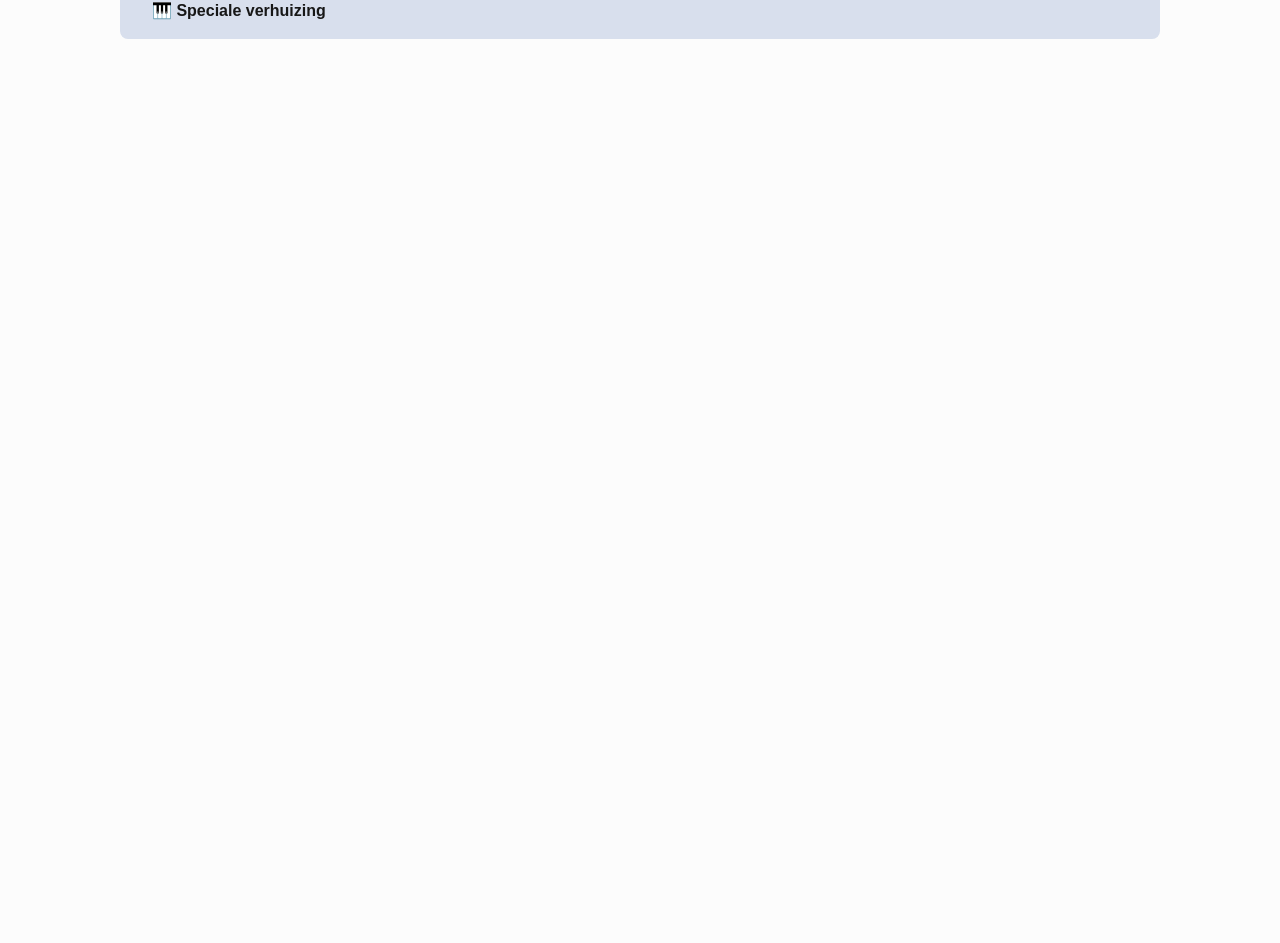
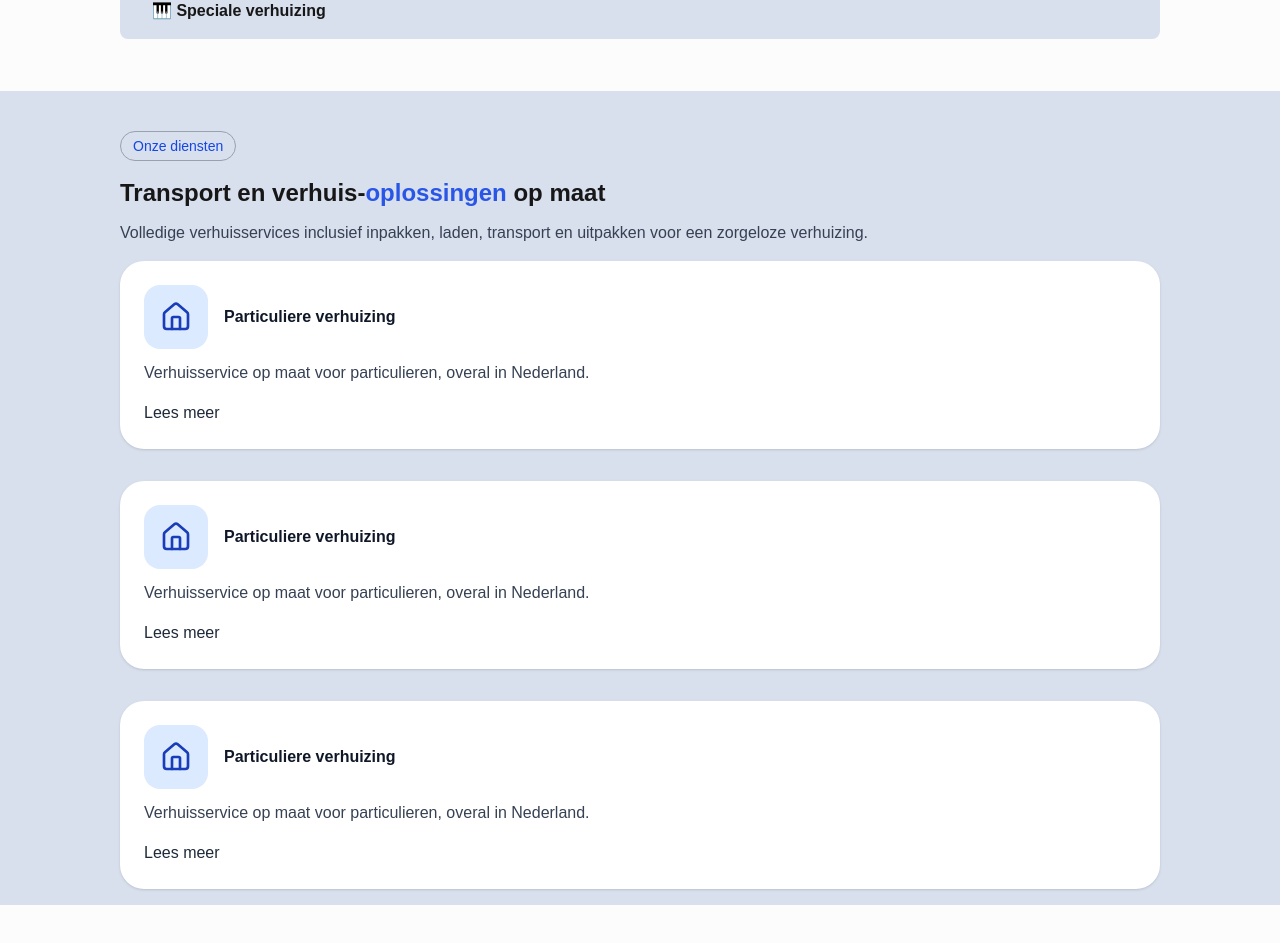
Before and after one commit to Turbootzz/Salvus-Security, a Next.js app: page / in a window 1280 px wide. Shown: the part 1497-2440 px from the top of the page. Before the commit the page ends 1588 px from the top, so only its background shows below. Built offline with nearby package versions, Linux system fonts and the light colour scheme.

Commit message:
working on services

```diff
--- a/src/app/page.tsx
+++ b/src/app/page.tsx
@@ -1,7 +1,7 @@
-import Image from "next/image";
 import Header from "../components/layout/Header";
 import Heading from "../components/layout/Heading";
 import Capabilities from "@/components/layout/Capabilities";
+import Services from "@/components/layout/Services";
 
 export default function Home() {
   return (
@@ -10,6 +10,7 @@ export default function Home() {
 	<main>
 		<Heading />
 		<Capabilities />
+		<Services />
 	</main>
 	</>
 	);
--- /dev/null
+++ b/src/components/common/cards/ServiceCard.tsx
@@ -0,0 +1,39 @@
+import React from 'react';
+import Link from 'next/link';
+
+interface ServiceCardProps {
+  icon: React.ReactNode;
+  title: string;
+  description: string;
+  linkText: string;
+  href: string;
+  className?: string;
+}
+
+const ServiceCard: React.FC<ServiceCardProps> = ({
+  icon,
+  title,
+  description,
+  linkText,
+  href,
+  className = ""
+}) => {
+  return (
+	<div className={`bg-white rounded-3xl shadow-sm ${className}`}>
+	  <div className="p-6 flex flex-col gap-3">
+		<div className="flex items-center gap-4">
+		  <div className="bg-blue-100 p-4 rounded-2xl">
+			{icon}
+		  </div>
+		  <h3 className="text-base font-semibold text-gray-900">{title}</h3>
+		</div>
+		<p className="text-gray-700">{description}</p>
+		<Link href={href} className="text-gray-800 font-medium hover:underline pt-1">
+		  {linkText}
+		</Link>
+	  </div>
+	</div>
+  );
+};
+
+export default ServiceCard;
--- /dev/null
+++ b/src/components/layout/Services.tsx
@@ -0,0 +1,52 @@
+import ServiceCard from "../common/cards/ServiceCard";
+import { HomeIcon } from 'lucide-react';
+
+export default function Services() {
+  return (
+	<section className="bg-light-blue_c mt-13 mb-13">
+	  <div className="container lg:container-lg pt-10">
+		<h4 className="text-blue-700 border text-sm border-gray-400 rounded-4xl px-3 py-1 inline-block mb-4">
+		  Onze diensten
+		</h4>
+		<h2 className="text-2xl font-bold mb-3">
+		  Transport en verhuis-
+		  <span className="text-secondary">oplossingen</span> op maat
+		</h2>
+		<p className="text-gray-700 text-base">
+		  Volledige verhuisservices inclusief inpakken, laden, transport en
+		  uitpakken voor een zorgeloze verhuizing.
+		</p>
+		<div className="py-4">
+		<ServiceCard
+			className="mx-auto"
+			icon={<HomeIcon size={32} className="text-blue-800" />}
+			title="Particuliere verhuizing"
+			description="Verhuisservice op maat voor particulieren, overal in Nederland."
+			linkText="Lees meer"
+			href="/services/particuliere-verhuizing"
+		  />
+		</div>
+		<div className="py-4">
+		<ServiceCard
+			className="mx-auto"
+			icon={<HomeIcon size={32} className="text-blue-800" />}
+			title="Particuliere verhuizing"
+			description="Verhuisservice op maat voor particulieren, overal in Nederland."
+			linkText="Lees meer"
+			href="/services/particuliere-verhuizing"
+		  />
+		</div>
+		<div className="py-4">
+		<ServiceCard
+			className="mx-auto"
+			icon={<HomeIcon size={32} className="text-blue-800" />}
+			title="Particuliere verhuizing"
+			description="Verhuisservice op maat voor particulieren, overal in Nederland."
+			linkText="Lees meer"
+			href="/services/particuliere-verhuizing"
+		  />
+		</div>
+	  </div>
+	</section>
+  );
+}
```
